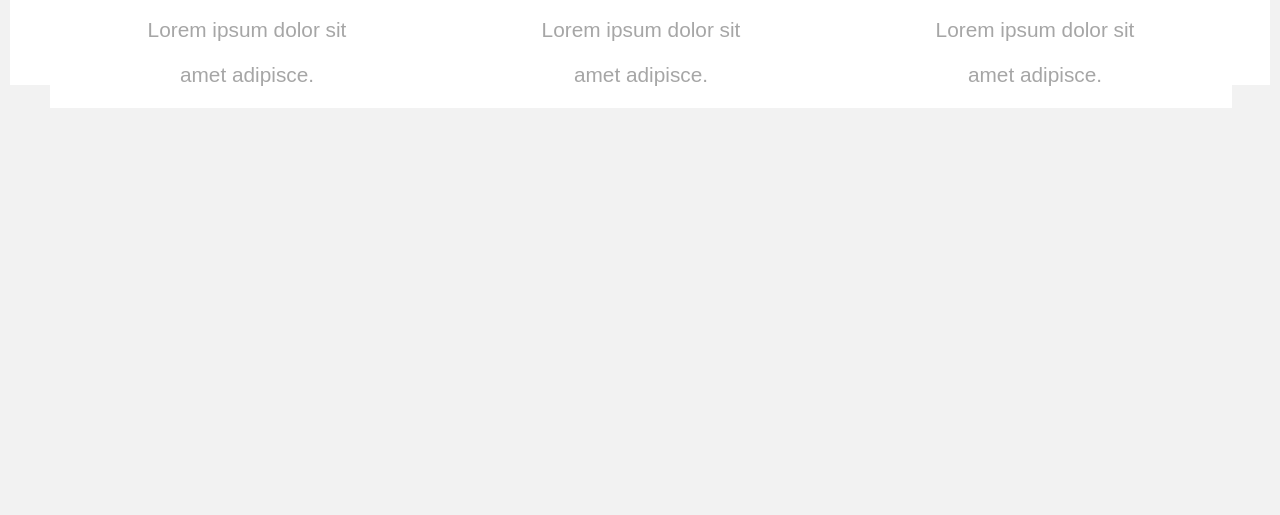
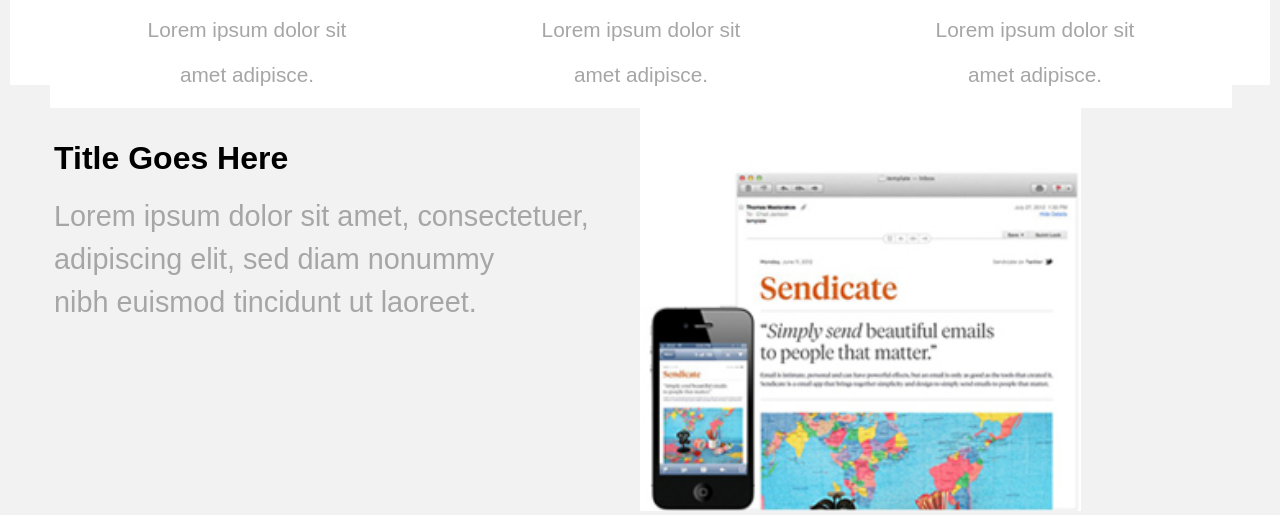
Before and after one commit to Bhavini-varsani/TEST-1, a plain HTML site: page index.html in a window 1280 px wide. Shown: the part 1745-2260 px from the top of the page. Before the commit the page ends 1853 px from the top, so only its background shows below. Drawn offline with Linux system fonts and the light colour scheme.

Commit message:
added part 4

```diff
--- a/css/indexcss.css
+++ b/css/indexcss.css
@@ -117,3 +117,31 @@ button {
     text-align: center;
     font-family: sans-serif;
 }
+#part4 {
+    background-color: white;
+}
+#part4a {
+    width: 50%;
+    float: left;
+}
+#part4 h3 {
+    font-size: 200%;
+    font-weight: 600;
+    padding-left: 7%;
+    font-family: sans-serif;
+}
+#part4 p {
+    color: #a6a6a6;
+    font-size: 180%;
+    padding-left: 7%;
+    font-family: sans-serif;
+    font-weight:300;
+    line-height: 50%;
+}
+#part4b {
+    width: 50%;
+    float: right;
+}
+#part4 img {
+    align-content: right;
+}
--- a/index.html
+++ b/index.html
@@ -37,5 +37,14 @@
             <li><figure><img src="assets/logo_pro.png" style="height:100px; width:100px"></figure><figcaption class="cap1">Professional</figcaption><figcaption class="cap2"><P>Lorem ipsum dolor sit</P><p>amet adipisce.</p></figcaption></li>
         </ul>
     </div>
+    <div id="part4">
+        <div id="part4a">
+        <h3>Title Goes Here</h3>
+        <p>Lorem ipsum dolor sit amet, consectetuer,</p><p>adipiscing elit, sed diam nonummy</p><p>nibh euismod tincidunt ut laoreet.</p>
+        </div>
+        <div id="part4b">
+        <img src="assets/img1.jpg" style="height:60%;width:70%;">
+        </div>
+    </div>
 </body>
 </html>
```
